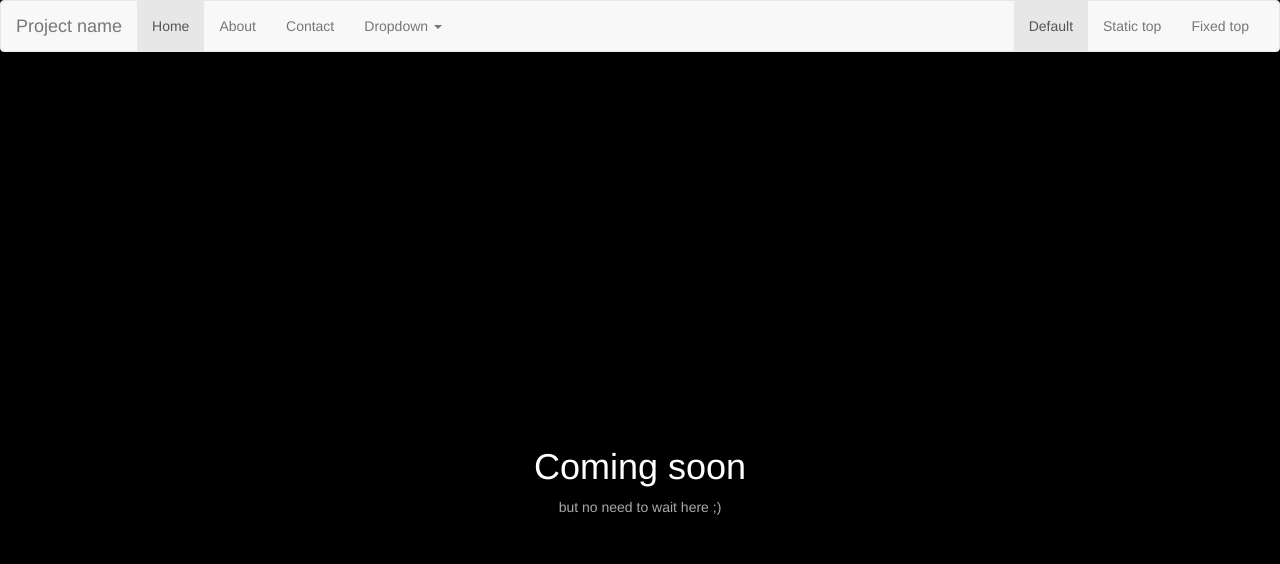
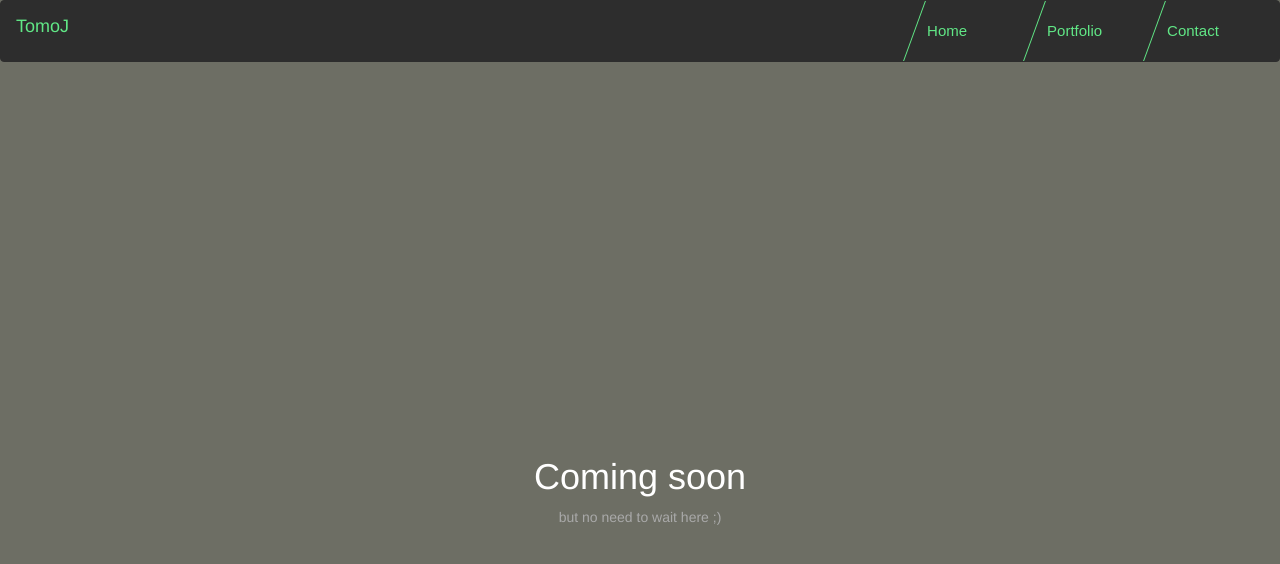
Before and after one commit to tomazjejcic/portfolio, a website built with webpack: page index.html in a window 1280 px wide. Built offline with nearby package versions, Linux system fonts and the light colour scheme; files whose address does not match are found by name.

Commit message:
imp(navbar) styling

```diff
--- a/index.html
+++ b/index.html
@@ -17,6 +17,7 @@
     </head>
 
     <body>
+        <header>
         <!-- Static navbar -->
             <nav class="navbar navbar-default">
                 <div class="container-fluid">
@@ -27,34 +28,33 @@
                     <span class="icon-bar"></span>
                     <span class="icon-bar"></span>
                     </button>
-                    <a class="navbar-brand" href="#">Project name</a>
+                    <a class="navbar-brand" href="#">TomoJ</a>
                 </div>
                 <div id="navbar" class="navbar-collapse collapse">
-                    <ul class="nav navbar-nav">
-                    <li class="active"><a href="#">Home</a></li>
-                    <li><a href="#">About</a></li>
-                    <li><a href="#">Contact</a></li>
-                    <li class="dropdown">
-                        <a href="#" class="dropdown-toggle" data-toggle="dropdown" role="button" aria-haspopup="true" aria-expanded="false">Dropdown <span class="caret"></span></a>
-                        <ul class="dropdown-menu">
-                        <li><a href="#">Action</a></li>
-                        <li><a href="#">Another action</a></li>
-                        <li><a href="#">Something else here</a></li>
-                        <li role="separator" class="divider"></li>
-                        <li class="dropdown-header">Nav header</li>
-                        <li><a href="#">Separated link</a></li>
-                        <li><a href="#">One more separated link</a></li>
-                        </ul>
-                    </li>
-                    </ul>
                     <ul class="nav navbar-nav navbar-right">
-                    <li class="active"><a href="./">Default <span class="sr-only">(current)</span></a></li>
-                    <li><a href="../navbar-static-top/">Static top</a></li>
-                    <li><a href="../navbar-fixed-top/">Fixed top</a></li>
+                        <li>
+                            <div id="home-button" class="header-button">
+                                <div class="button-unskew">Home</div>
+                            </div>
+                        </li>
+                        <li>
+                            <div id="portfolio-button" class="header-button">
+                                <div class="button-unskew">Portfolio</div>
+                            </div>
+                        </li>
+                        <li>
+                            <div id="contact-button" class="header-button">
+                                <div class="button-unskew">Contact</div>
+                            </div>
+                        </li>
+                        <!-- <li><a href="./">Home <span class="sr-only">(current)</span></a></li>
+                        <li><a href="../navbar-static-top/">Portfolio</a></li>
+                        <li><a href="../navbar-fixed-top/">Contact</a></li> -->
                     </ul>
                 </div><!--/.nav-collapse -->
                 </div><!--/.container-fluid -->
             </nav>
+        </header>
 
         <div class="content-container">
             <div>
--- a/style/style.scss
+++ b/style/style.scss
@@ -1,11 +1,77 @@
+// $font-primary: 'Trebuchet MS';
+
+$color-primary:     #0F75BC;
+$color-background:     #6D6E64;
+$color-block:     #2D2D2D;
+$color-txt-primary:     #61E786;
+$color-txt-hoover:     #D2E52A;
+
+
+
+//   --color-thumbnail: #5A5B52;
+//   --color-white: #BCBDB9;
+
+//   --font: Monaco;
+
 body {
     margin: 0;
-    background: black;
+    background: $color-background;
 }
 
 h1 {
     color: white;
 }
+
+////// NAVBAR //////
+
+.navbar-default {
+    background: $color-block;
+    border-color: $color-block;
+
+    .navbar-toggle {
+        border-color: $color-txt-primary;
+
+        .icon-bar {
+            background-color: $color-txt-primary;
+        }
+    }
+
+    .navbar-brand {
+        color: $color-txt-primary;
+    }
+
+    .navbar-nav > li > a {
+        color: $color-txt-primary;
+    }
+
+    .navbar-nav > li .header-button {
+        float: right;
+        margin: 0 10px;
+        padding: 0 12px;
+        width: 100px;
+        display: flex;
+        align-items: center;
+        cursor: pointer;
+        height: 60px;
+        overflow: hidden;
+        transform: skew(-20deg);
+        border-left: 1px solid $color-txt-primary;
+        color:  $color-txt-primary;
+        font-size: 15px;
+        font-family: arial;
+
+        .button-unskew {
+            display: inline-block;
+            transform: skew(20deg);
+        }
+    }
+
+    .navbar-nav > li .header-button:hover {
+            border-left: 3px solid $color-txt-hoover;
+            color: $color-txt-hoover;
+    }
+}
+////// NAVBAR END //////
 
 .content-container {
     position: absolute;
```
